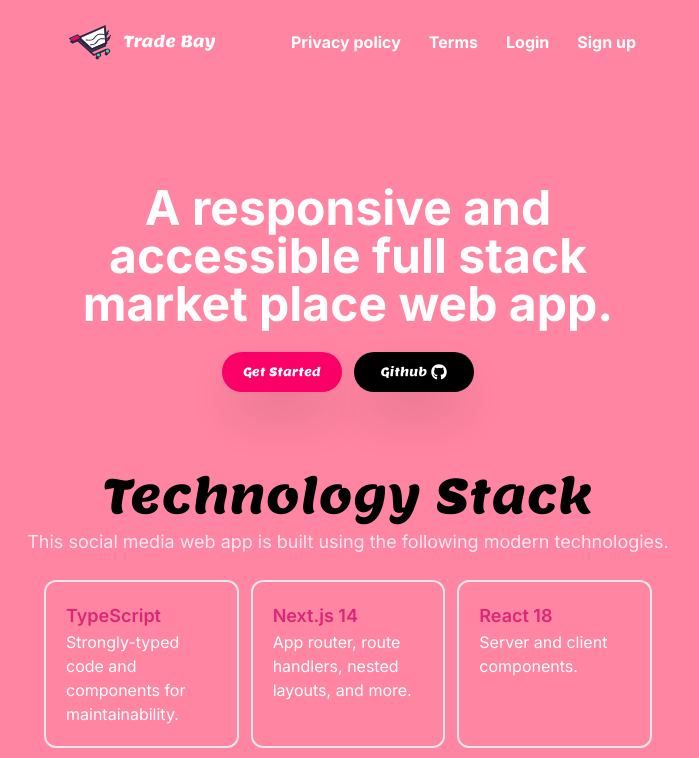
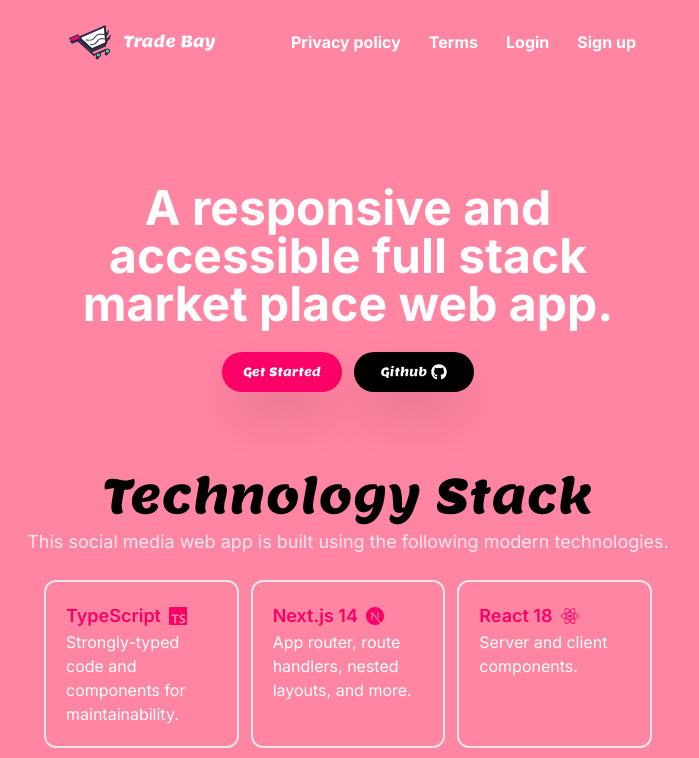
Before and after one commit to d2ni3l/TradeBay, a Next.js app in the folder app/: page / in a window 1280 px wide. Shown: the top 758 px of the page, without its empty margins (292-991 px from the left). Built offline with nearby package versions, Linux system fonts and the light colour scheme.

Commit message:
homepage: added icons to tech stack

```diff
--- a/app/app/components/navbar/DefaultHeading.tsx
+++ b/app/app/components/navbar/DefaultHeading.tsx
@@ -25,7 +25,7 @@ const MenuItem = () => {
     <ul className='flex gap-7'>
       {["Privacy policy", "Terms", "Login", "Sign up"].map((item) => {
         return (
-          <li className='font-bold hover:text-black cursor-pointer text-white  '>
+          <li className='font-bold hover:text-black cursor-pointer text-white '>
             {item}
           </li>
         );
--- a/app/app/page.tsx
+++ b/app/app/page.tsx
@@ -1,8 +1,21 @@
+"use client";
+
 import Button from "./components/Button";
 import DefaultHeading from "./components/navbar/DefaultHeading";
 import { lemon } from "./layout";
 import { FaGithub } from "react-icons/fa6";
+import { useRouter } from "next/navigation";
+import { SiTypescript } from "react-icons/si";
+import { SiNextdotjs } from "react-icons/si";
+import { IconType } from "react-icons";
+import { FaReact } from "react-icons/fa";
+import { SiPrisma } from "react-icons/si";
+import { SiAuth0 } from "react-icons/si";
+import { SiReactquery } from "react-icons/si";
+import { SiTailwindcss } from "react-icons/si";
+import { SiZod } from "react-icons/si";
 export default function Page() {
+  const router = useRouter();
   return (
     <>
       <DefaultHeading />
@@ -13,13 +26,16 @@ export default function Page() {
           </h1>
           <div className='mt-6 flex justify-center gap-3'>
             <Button
-              className={`relative flex h-[40px] rounded-full w-[120px]  items-center justify-center overflow-hidden bg-[#fb0066] text-white shadow-2xl ${lemon.className}`}
+              onClick={() => {
+                router.push("/home");
+              }}
+              className={`relative flex h-[40px] rounded-full w-[120px]  items-center justify-center overflow-hidden bg-[#fb0066] text-white shadow-2xl hover:bg-black hover:text-[#fb0066] ${lemon.className}`}
               labelClassName='relative z-10 text-xs'
               label='Get Started'
             />
 
             <Button
-              className={`relative flex h-[40px] rounded-full w-[120px]  items-center justify-center overflow-hidden  text-white shadow-2xl ${lemon.className}`}
+              className={`relative flex h-[40px] rounded-full w-[120px]  items-center justify-center overflow-hidden  text-white hover:text-[#fb0066] shadow-2xl ${lemon.className}`}
               labelClassName='relative z-10 text-xs mr-1'
               label='Github'
               icon={FaGithub}
@@ -40,35 +56,49 @@ export default function Page() {
             {[
               {
                 header: "TypeScript",
+                icon: SiTypescript,
                 details:
                   "Strongly-typed code and components for maintainability.",
               },
               {
                 header: "Next.js 14",
+                icon: SiNextdotjs,
                 details:
                   "App router, route handlers, nested layouts, and more.",
               },
-              { header: "React 18", details: "Server and client components." },
+              {
+                header: "React 18",
+                icon: FaReact,
+                details: "Server and client components.",
+              },
               {
                 header: "Prisma",
+                icon: SiPrisma,
                 details: "Type-safe and intuitive database ORM.",
               },
               {
                 header: "NextAuth.js 5",
+                icon: SiAuth0,
                 details: "Secure email and social OAuth logins.",
               },
               {
                 header: "React Query",
+                icon: SiReactquery,
                 details: "Efficient data-fetching and caching.",
               },
               {
                 header: "Tailwind CSS",
+                icon: SiTailwindcss,
                 details: "Utility classes for building components.",
               },
 
-              { header: "Zod", details: "Form input validation." },
-            ].map(({ header, details }) => (
-              <TechStackCard header={header} key={header}>
+              {
+                header: "Zod",
+                icon: SiZod,
+                details: "Form input validation.",
+              },
+            ].map(({ header, details, icon }) => (
+              <TechStackCard header={header} key={header} icon={icon}>
                 {details}
               </TechStackCard>
             ))}
@@ -82,15 +112,19 @@ export default function Page() {
 function TechStackCard({
   header,
   children,
+  icon: Icon,
 }: {
   header: string;
   children: React.ReactNode;
+  icon: IconType;
 }) {
   return (
     <div className='rounded-xl border-2 border-border bg-card p-5'>
-      <h4 className='text-lg font-semibold text-pink-600'>{header}</h4>
+      <h4 className='text-base md:text-lg font-semibold flex items-center gap-2 text-[#fa0066]'>
+        <span>{header}</span> <span>{<Icon />}</span>
+      </h4>
 
-      <p className='text-muted-foreground'>{children}</p>
+      <p className='text-sm md:text-base'>{children}</p>
     </div>
   );
 }
```
